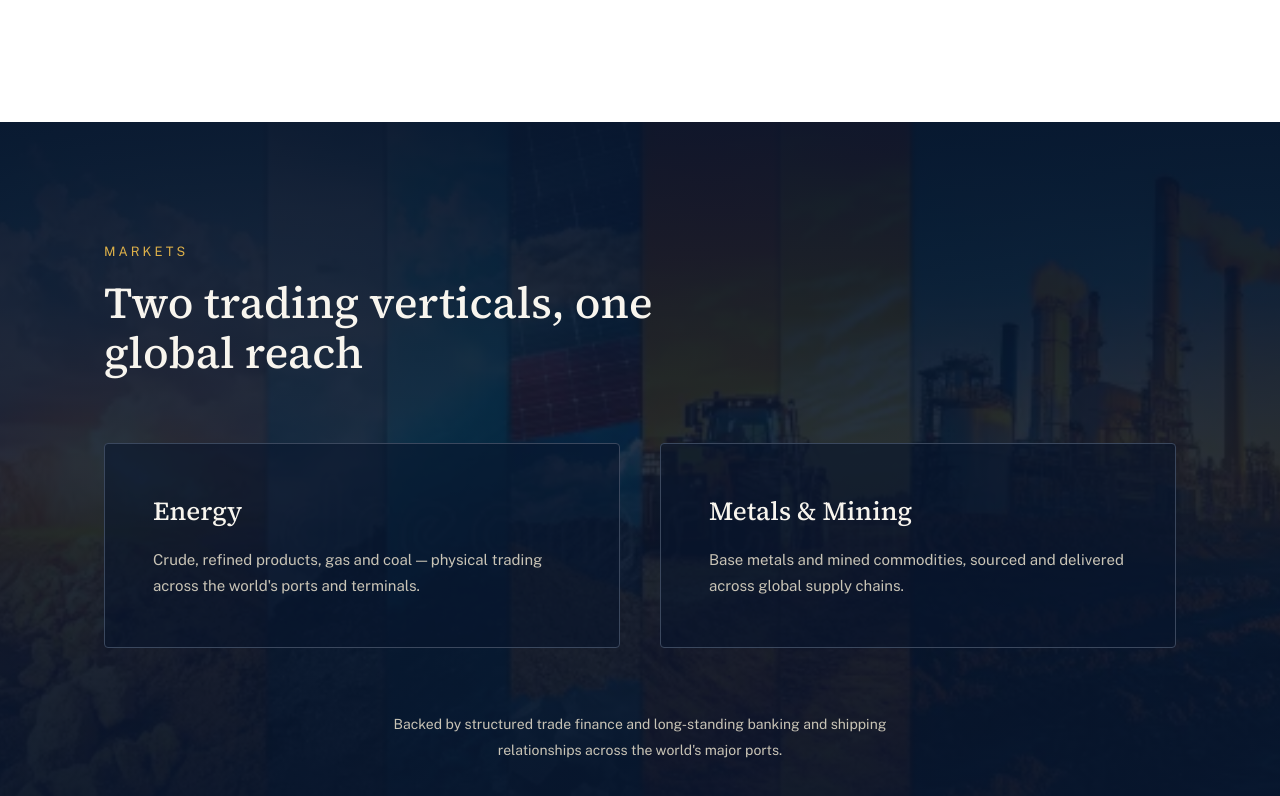
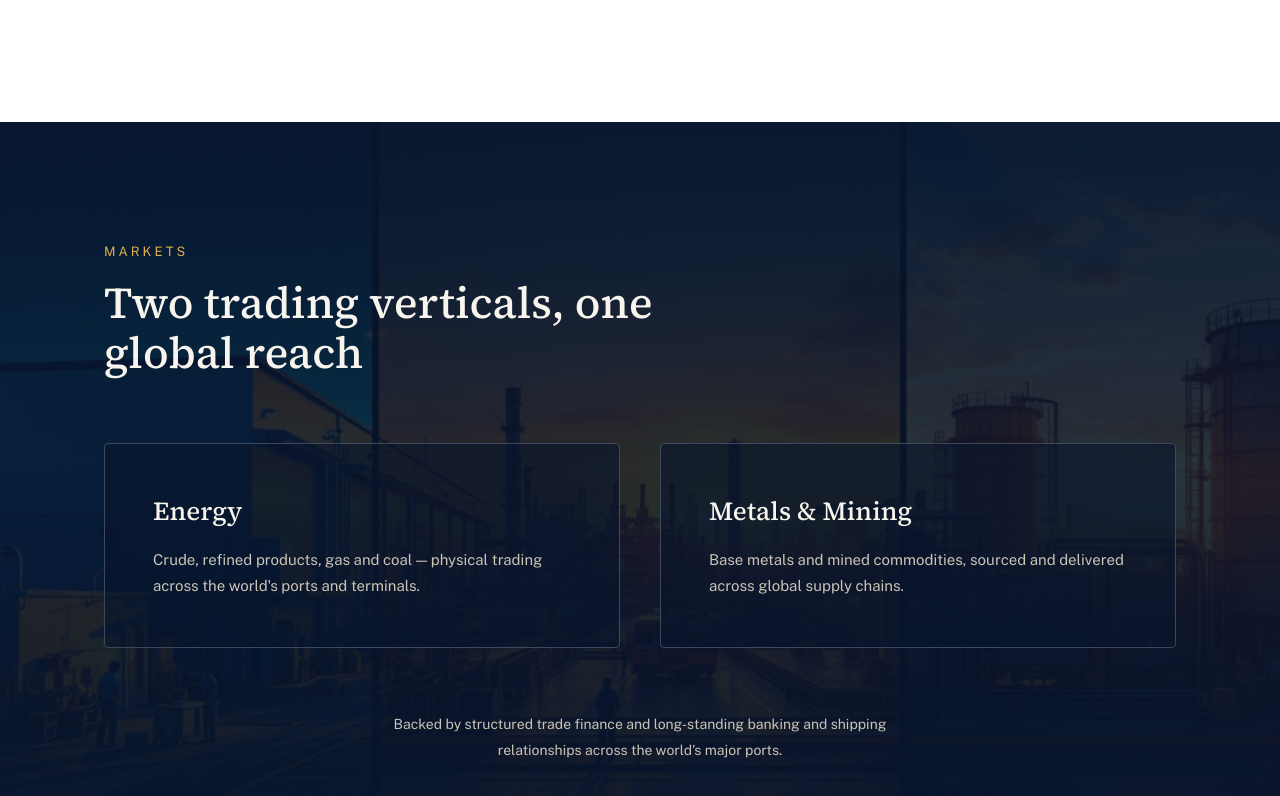
Before and after one commit to VoidKeishi/Rondason-Group, a Next.js app: page / in a window 1280 px wide. Shown: the part 2744-3540 px from the top of the page. Built offline with nearby package versions, Linux system fonts and the light colour scheme.

Commit message:
Update imagery in design guidelines and replace markets collage with new sunset image

```diff
--- a/src/components/sections/Markets.tsx
+++ b/src/components/sections/Markets.tsx
@@ -21,7 +21,7 @@ export function Markets() {
       {/* Client port/industry collage sunk into the navy field
           (globe signature stays hero-only — photo replaces the echo here) */}
       <Image
-        src="/images/markets-collage.webp"
+        src="/images/industry-meets-sunset.png"
         alt=""
         fill
         sizes="100vw"
```
Also changed, not shown: public/images/industry-meets-sunset.png (added), 1 other file (tests, documents, lock files or other folders).
